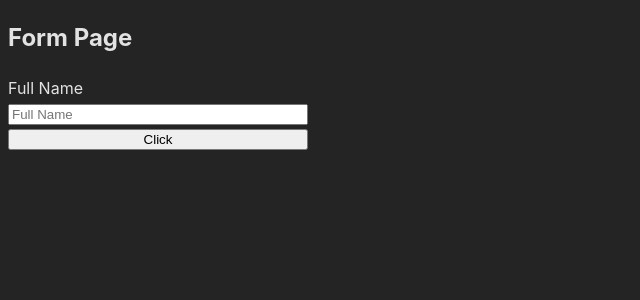
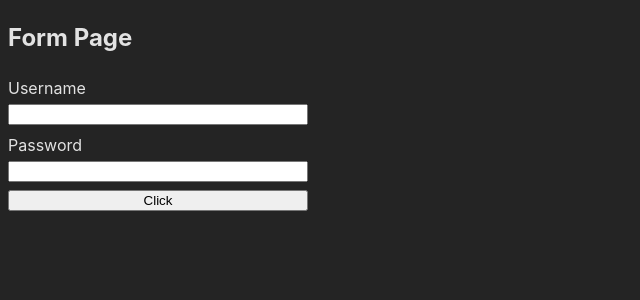
Before and after one commit to alwiranata/studyReact, a React (Vite) app: page /form in a window 1280 px wide. Shown: the top 300 px of the page, without its empty margins (0-640 px from the left). Built offline with nearby package versions, Linux system fonts and the light colour scheme.

Commit message:
update: FormPage.tsx

```diff
--- a/src/pages/FormPage.tsx
+++ b/src/pages/FormPage.tsx
@@ -1,28 +1,88 @@
 import { useRef } from "react"
-const FormPage = () =>{
+import { useState } from "react"
+const FormPage = () => {
 
-    const inputRef  = useRef<HTMLInputElement>(null)
+    const inputRef = useRef<HTMLInputElement>(null)
+    const inputEmailRef = useRef<HTMLInputElement>(null)
 
-    const handleSubmit = () =>{
-        const fullNameFormValue = inputRef.current?.value
-        alert (`Profile ${fullNameFormValue} Saved` )
+
+    const [username, setUsername] = useState("")
+    const [password, setPassword] = useState("")
+
+    const[usernameErrorMessage , setUsernameErrorMessage] = useState("")
+    const[passwordErrormessage , setPasswordErrorMessage] = useState("")
+
+    const handleSubmit = () => {
+        // const fullNameFormValue = inputRef.current?.value
+        // const emailFormValue = inputEmailRef.current?.value
+        // alert(`Profile ${fullNameFormValue} and Email  ${emailFormValue}`)
+        const usernameValidation = username.length < 4
+        const passwordvalidation = password.length< 8
+
+        if(usernameValidation){
+            setUsernameErrorMessage("Username must be least 4 character")
+        }else{
+            setPasswordErrorMessage("")
+        }
+
+        if(passwordvalidation){
+            setPasswordErrorMessage("Password must be least 8 character")
+        }else{
+            setPasswordErrorMessage("")
+        }
+
+        // setPassword("Aldo Wiranata")
     }
 
-    return(
+
+    return (
         <>
 
-         <h2> Form Page</h2>
-         <div style={{
-            display : "flex",
-            flexDirection : "column",
-            width : "300px",
-            gap : "4px",
-            maxWidth : "300px",
-         }}>
-         <label htmlFor="full-name">Full Name</label>
-         <input ref={inputRef} id= "full-name" type="text" placeholder="Full Name" />
-         <button onClick={handleSubmit}>Click</button>
-         </div>
+            <h2> Form Page</h2>
+            <h3>{username}</h3>
+            <h3>{password}</h3>
+
+            <div style={{
+                display: "flex",
+                flexDirection: "column",
+                width: "300px",
+                gap: "4px",
+                maxWidth: "300px",
+            }}>
+
+                {/* //username */}
+                <label htmlFor="Username">Username</label>
+                <input
+                 onChange={(e) =>{
+
+                    setUsername(e.target.value)
+                    const usernameValidation = e.target.value.length < 4
+                    if(usernameValidation){
+                        setUsernameErrorMessage("Username must be lest 4 character")
+                    }else{
+                        setUsernameErrorMessage("")
+                    }
+                 }}
+                 id="Username"
+                 type="text"
+                 value={username}
+                />
+                <span style={{color :"red"}}>{usernameErrorMessage}</span>
+
+                {/* //password */}
+                <label htmlFor="Password">Password</label>
+                <input
+                 onChange={(e) => { setPassword(e.target.value) }}
+                 id="password"
+                 type="password"
+                 value={password}
+
+                />
+                <span style={{color : "red"}}>{passwordErrormessage}</span>
+                <button onClick={handleSubmit}>Click</button>
+
+
+            </div>
 
         </>
     )
```
